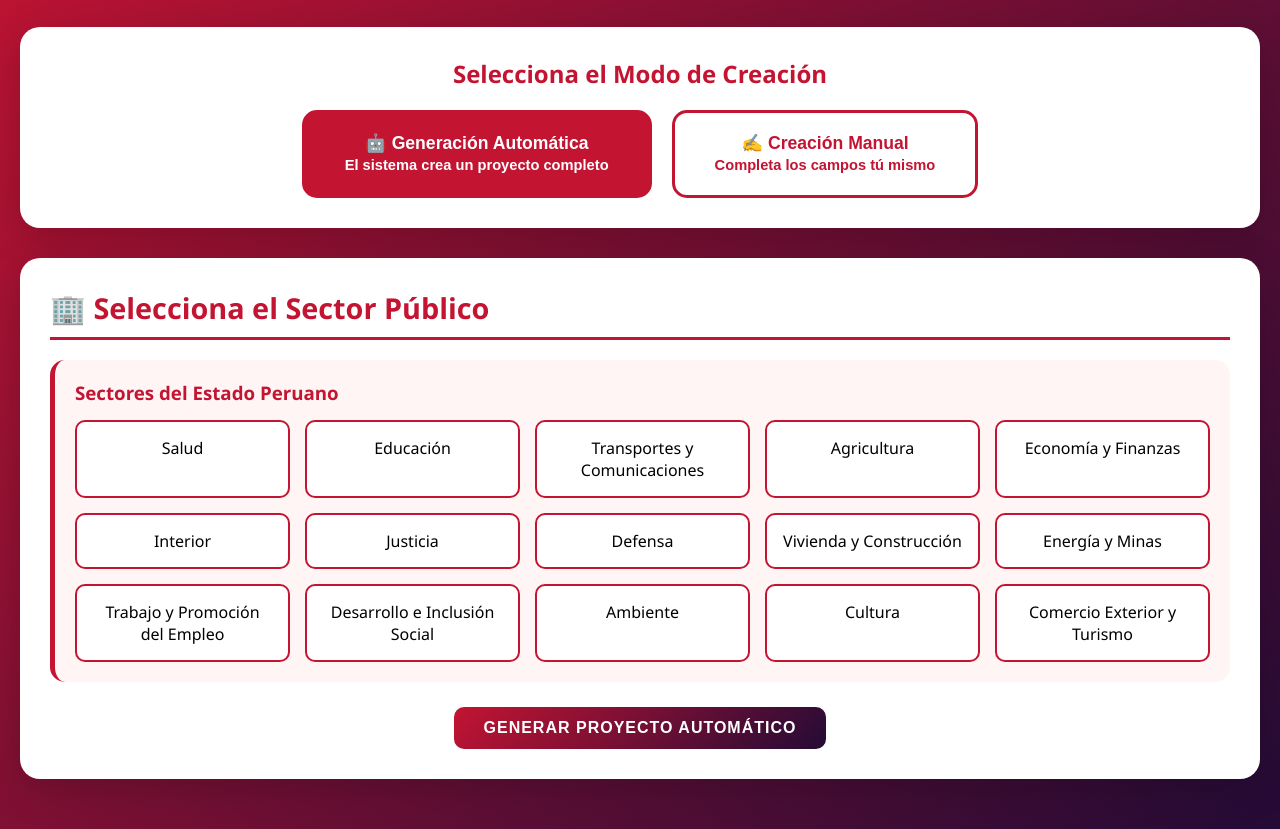
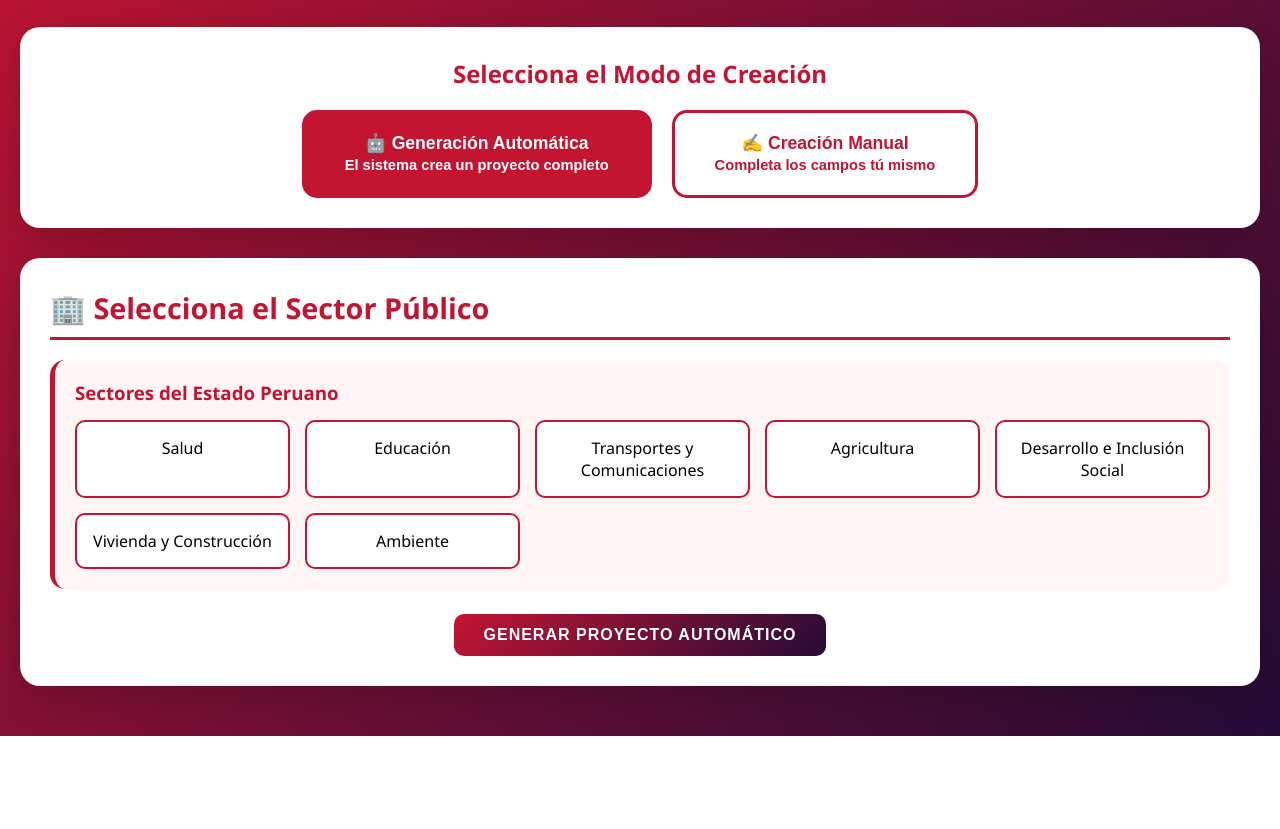
Before and after one commit to BuscadorBinario/Sistema-de-Gesti-n-de-Proyectos, a plain HTML site: page index.html in a window 1280 px wide. Both pictures are taken after a click on the button 476 px from the left and 269 px from the top of the page. Shown: the part 115-944 px from the top of the page. After the commit the page ends 851 px from the top, so only its background shows below. Drawn offline with Linux system fonts and the light colour scheme.

Commit message:
Update index.html

```diff
--- a/index.html
+++ b/index.html
@@ -647,17 +647,9 @@
             'Educación',
             'Transportes y Comunicaciones',
             'Agricultura',
-            'Economía y Finanzas',
-            'Interior',
-            'Justicia',
-            'Defensa',
+            'Desarrollo e Inclusión Social',
             'Vivienda y Construcción',
-            'Energía y Minas',
-            'Trabajo y Promoción del Empleo',
-            'Desarrollo e Inclusión Social',
-            'Ambiente',
-            'Cultura',
-            'Comercio Exterior y Turismo'
+            'Ambiente'
         ];
 
         const proyectosTemplate = {
@@ -782,7 +774,6 @@
             }
         };
 
-        // Inicializar sectores
         function initializeSectors() {
             const grid = document.getElementById('sectorGrid');
             sectores.forEach(sector => {
@@ -817,7 +808,7 @@
                 document.getElementById('sectorCard').classList.add('hidden');
                 document.getElementById('formCard').classList.remove('hidden');
                 document.getElementById('resultsCard').classList.add('hidden');
-                addTask(); // Agregar una tarea inicial
+                addTask();
             }
         }
 
@@ -833,24 +824,20 @@
                 return;
             }
 
-            // Mostrar loading
             const loadingDiv = document.createElement('div');
             loadingDiv.className = 'loading';
             loadingDiv.textContent = 'Generando proyecto automático';
             document.getElementById('sectorCard').appendChild(loadingDiv);
 
-            // Simular proceso de generación
             setTimeout(() => {
-                // Calcular fechas
                 const today = new Date();
                 const startDate = new Date(today);
-                startDate.setDate(startDate.getDate() + 30); // Inicio en 30 días
+                startDate.setDate(startDate.getDate() + 30);
 
                 let totalDias = template.tareas.reduce((sum, t) => sum + t.dias, 0);
                 const endDate = new Date(startDate);
                 endDate.setDate(endDate.getDate() + totalDias);
 
-                // Llenar todos los campos
                 document.getElementById('projectName').value = template.nombre;
                 document.getElementById('projectCode').value = `${new Date().getFullYear()}-${Math.floor(Math.random() * 1000).toString().padStart(3, '0')}-${selectedSector.substring(0, 4).toUpperCase()}`;
                 document.getElementById('executingUnit').value = `Ministerio de ${selectedSector}`;
@@ -869,12 +856,10 @@
                 document.getElementById('region').value = generarRegion();
                 document.getElementById('stakeholders').value = generarStakeholders(selectedSector);
 
-                // Limpiar tareas existentes
                 document.getElementById('tasksContainer').innerHTML = '';
                 tasks = [];
                 taskCounter = 0;
 
-                // Agregar tareas del template
                 let currentDate = new Date(startDate);
                 template.tareas.forEach(tarea => {
                     const taskStartDate = new Date(currentDate);
@@ -887,15 +872,12 @@
                     currentDate.setDate(currentDate.getDate() + 1);
                 });
 
-                // Remover loading y cambiar a vista de formulario
                 loadingDiv.remove();
                 document.getElementById('sectorCard').classList.add('hidden');
                 document.getElementById('formCard').classList.remove('hidden');
 
-                // Scroll suave al formulario
                 document.getElementById('formCard').scrollIntoView({ behavior: 'smooth' });
 
-                // Generar automáticamente el acta
                 setTimeout(() => {
                     generateCharter();
                 }, 1000);
@@ -1241,7 +1223,6 @@
             }
         }
 
-        // Inicializar
         window.onload = function() {
             initializeSectors();
         };
```
